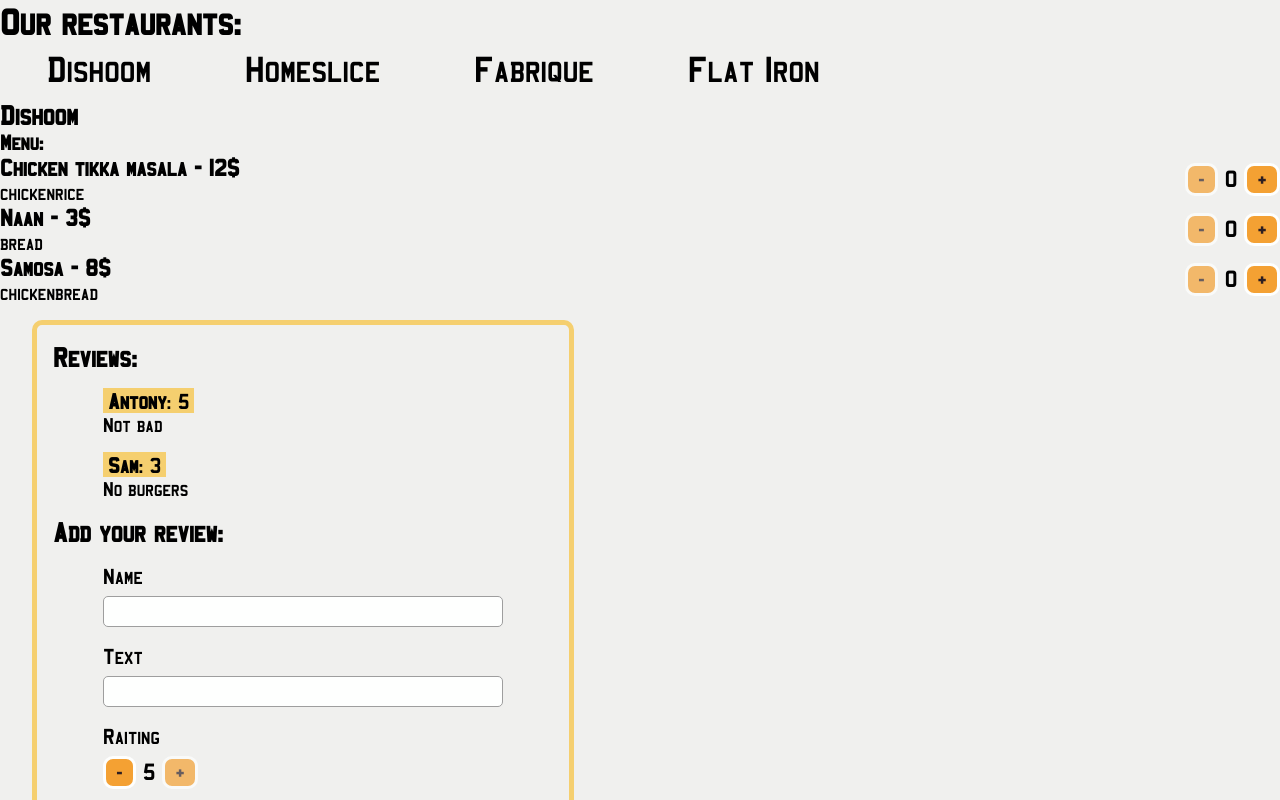
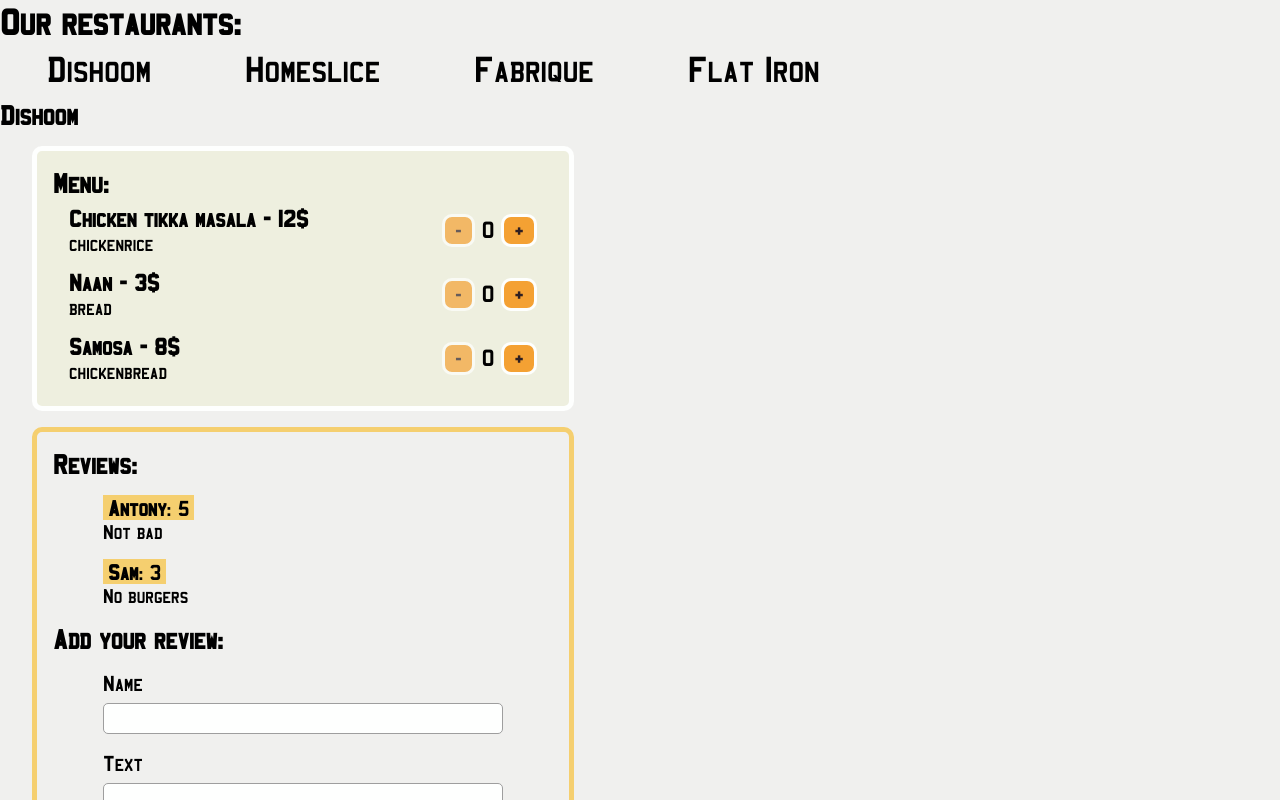
Before and after one commit to OKozmovskaia/thuis_eten, a React (Vite) app: page / in a window 1280 px wide. Both pictures are taken after a click on the button "Dishoom". Shown: the top 800 px of the page. Built offline with nearby package versions, Linux system fonts and the light colour scheme.

Commit message:
Add style to Menu

```diff
--- a/src/components/menu/component.jsx
+++ b/src/components/menu/component.jsx
@@ -1,16 +1,17 @@
 import { Dish } from "../dish/component";
+import styles from "./styles.module.css";
 
 export const Menu = ({ menu }) => {
   return (
-    <div>
+    <div className={styles.container}>
       <h3>Menu:</h3>
-      <ol>
+      <ul className={styles.list}>
         {menu.map((dish) => (
           <li key={dish.id}>
             <Dish dish={dish} />
           </li>
         ))}
-      </ol>
+      </ul>
     </div>
   );
 };
--- /dev/null
+++ b/src/components/menu/styles.module.css
@@ -0,0 +1,22 @@
+.container {
+  max-width: 500px;
+  margin: 1em 2em;
+  background-color: var(--background-secondary);
+  padding: 1em;
+  border: solid 5px var(--white);
+  border-radius: 10px;
+}
+
+.container h3 {
+  font-size: 1.5em;
+}
+
+.list li {
+  padding: 7px 1em;
+  border-radius: 10px;
+  list-style-type: none;
+}
+
+.list li:hover {
+  background-color: var(--white);
+}
```
